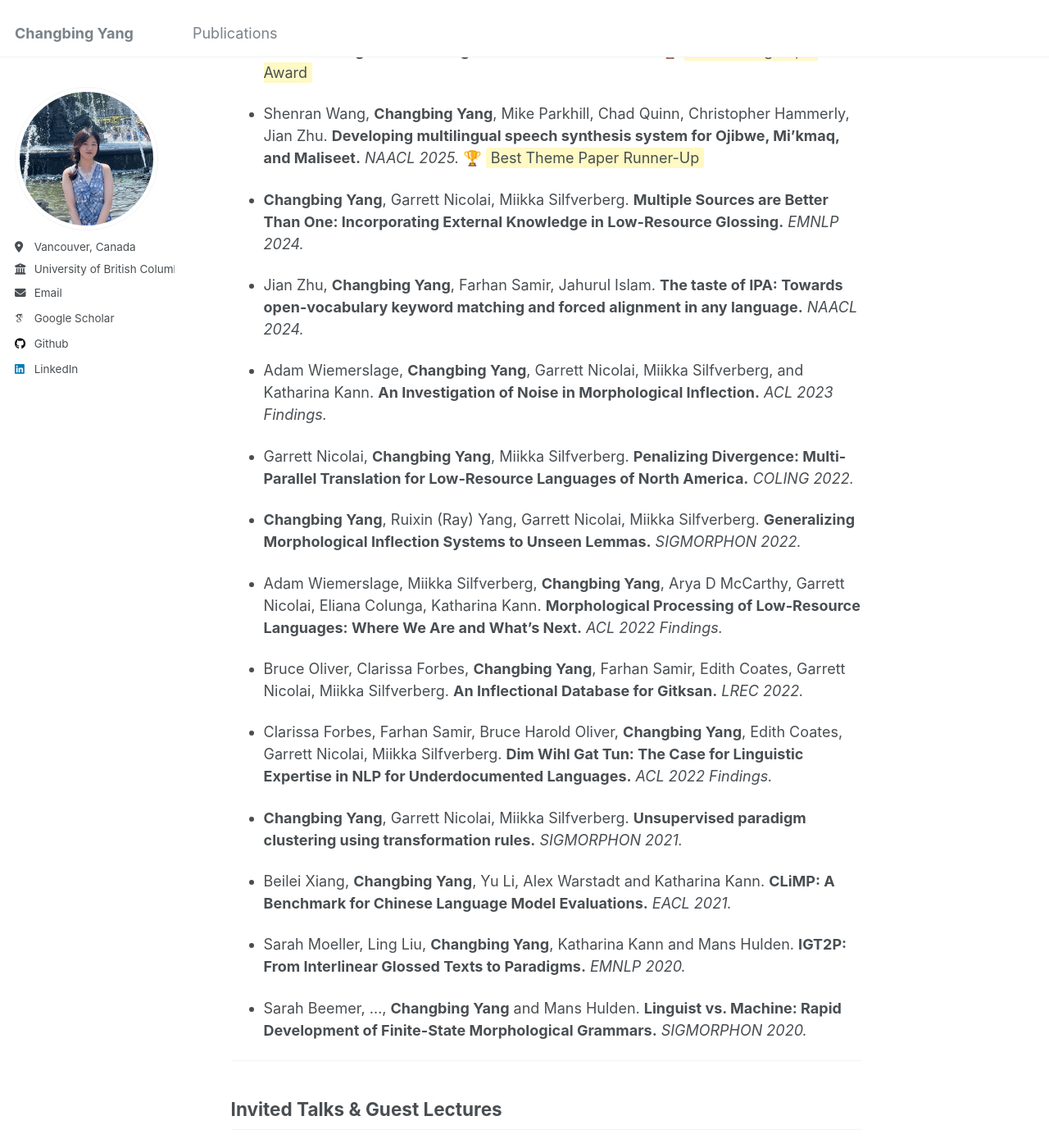
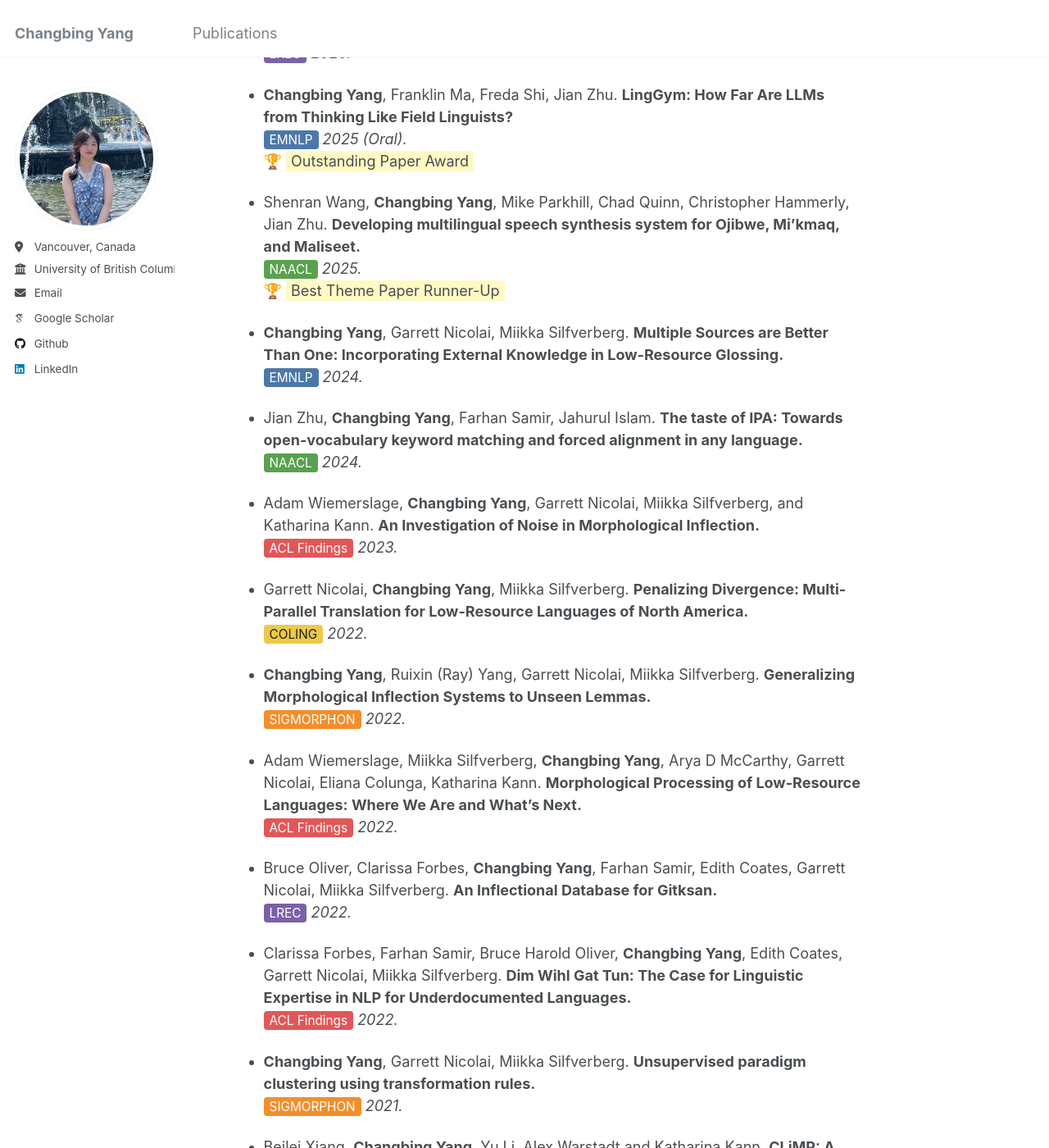
Before and after one commit to changbingY/changbingY.github.io, a Jekyll site: the page built from _pages/about.md, in a window 1280 px wide and 1400 px high, scrolled down 1090 px. Shown: the whole window at 82% size. Built offline with Jekyll 4.4.1, drawn with Linux system fonts in a browser that asks for light colours; some web fonts are replaced; part of the change alters nothing that is shown; some of the changed text lies outside the part shown.

Commit message:
Update about.md

```diff
--- a/_pages/about.md
+++ b/_pages/about.md
@@ -23,40 +23,58 @@ My research is at the intersection of linguistics and AI. My work mainly focuses
 <p style="color: red;"><strong>I am currently on the job market and actively seeking research positions in both academia and industry. Please feel free to reach out if you think there might be a good fit!</strong></p>
 
 ---
-
 ## Publications
 
-- **Changbing Yang**, Patricia Anderson, Godfred Agyapong, Sarah Moeller. **Annotation Tools for Language Documentation: A Survey of Capabilities, Gaps, and Morphological Support.** *ComputEL-9, 2026.* <span style="background-color: #fff9c4; padding: 2px 6px; border-radius: 3px;">Travel Grant</span>
+- **Changbing Yang**, Patricia Anderson, Godfred Agyapong, Sarah Moeller. **Annotation Tools for Language Documentation: A Survey of Capabilities, Gaps, and Morphological Support.**
+  <span style="background-color:#8C6D9E;color:white;padding:2px 7px;border-radius:4px;font-size:0.85em;">ComputEL</span> *2026.*
+  <span style="background-color:#fff9c4;padding:2px 6px;border-radius:3px;">Travel Grant</span>
 
-- **Changbing Yang**, Patrick Littell, Gabriel Bernier-Colborne, Yanfei Lu and Mengzhe Geng. **GlossMATE: Multi-Agent Translator Explanations for Glosses.** *LREC 2026.*
+- **Changbing Yang**, Patrick Littell, Gabriel Bernier-Colborne, Yanfei Lu and Mengzhe Geng. **GlossMATE: Multi-Agent Translator Explanations for Glosses.**
+  <span style="background-color:#7B61A8;color:white;padding:2px 7px;border-radius:4px;font-size:0.85em;">LREC</span> *2026.*
 
-- **Changbing Yang**, Franklin Ma, Freda Shi, Jian Zhu. **LingGym: How Far Are LLMs from Thinking Like Field Linguists?** *EMNLP 2025 (Oral).* 🏆 <span style="background-color: #fff9c4; padding: 2px 6px; border-radius: 3px;">Outstanding Paper Award</span>
+- **Changbing Yang**, Franklin Ma, Freda Shi, Jian Zhu. **LingGym: How Far Are LLMs from Thinking Like Field Linguists?**
+  <span style="background-color:#4C78A8;color:white;padding:2px 7px;border-radius:4px;font-size:0.85em;">EMNLP</span> *2025 (Oral).*
+  🏆 <span style="background-color:#fff9c4;padding:2px 6px;border-radius:3px;">Outstanding Paper Award</span>
 
-- Shenran Wang, **Changbing Yang**, Mike Parkhill, Chad Quinn, Christopher Hammerly, Jian Zhu. **Developing multilingual speech synthesis system for Ojibwe, Mi'kmaq, and Maliseet.** *NAACL 2025.* 🏆 <span style="background-color: #fff9c4; padding: 2px 6px; border-radius: 3px;">Best Theme Paper Runner-Up</span>
+- Shenran Wang, **Changbing Yang**, Mike Parkhill, Chad Quinn, Christopher Hammerly, Jian Zhu. **Developing multilingual speech synthesis system for Ojibwe, Mi'kmaq, and Maliseet.**
+  <span style="background-color:#59A14F;color:white;padding:2px 7px;border-radius:4px;font-size:0.85em;">NAACL</span> *2025.*
+  🏆 <span style="background-color:#fff9c4;padding:2px 6px;border-radius:3px;">Best Theme Paper Runner-Up</span>
 
-- **Changbing Yang**, Garrett Nicolai, Miikka Silfverberg. **Multiple Sources are Better Than One: Incorporating External Knowledge in Low-Resource Glossing.** *EMNLP 2024.*
+- **Changbing Yang**, Garrett Nicolai, Miikka Silfverberg. **Multiple Sources are Better Than One: Incorporating External Knowledge in Low-Resource Glossing.**
+  <span style="background-color:#4C78A8;color:white;padding:2px 7px;border-radius:4px;font-size:0.85em;">EMNLP</span> *2024.*
 
-- Jian Zhu, **Changbing Yang**, Farhan Samir, Jahurul Islam. **The taste of IPA: Towards open-vocabulary keyword matching and forced alignment in any language.** *NAACL 2024.*
+- Jian Zhu, **Changbing Yang**, Farhan Samir, Jahurul Islam. **The taste of IPA: Towards open-vocabulary keyword matching and forced alignment in any language.**
+  <span style="background-color:#59A14F;color:white;padding:2px 7px;border-radius:4px;font-size:0.85em;">NAACL</span> *2024.*
 
-- Adam Wiemerslage, **Changbing Yang**, Garrett Nicolai, Miikka Silfverberg, and Katharina Kann. **An Investigation of Noise in Morphological Inflection.** *ACL 2023 Findings.*
+- Adam Wiemerslage, **Changbing Yang**, Garrett Nicolai, Miikka Silfverberg, and Katharina Kann. **An Investigation of Noise in Morphological Inflection.**
+  <span style="background-color:#E15759;color:white;padding:2px 7px;border-radius:4px;font-size:0.85em;">ACL Findings</span> *2023.*
 
-- Garrett Nicolai, **Changbing Yang**, Miikka Silfverberg. **Penalizing Divergence: Multi-Parallel Translation for Low-Resource Languages of North America.** *COLING 2022.*
+- Garrett Nicolai, **Changbing Yang**, Miikka Silfverberg. **Penalizing Divergence: Multi-Parallel Translation for Low-Resource Languages of North America.**
+  <span style="background-color:#EDC948;color:#222;padding:2px 7px;border-radius:4px;font-size:0.85em;">COLING</span> *2022.*
 
-- **Changbing Yang**, Ruixin (Ray) Yang, Garrett Nicolai, Miikka Silfverberg. **Generalizing Morphological Inflection Systems to Unseen Lemmas.** *SIGMORPHON 2022.*
+- **Changbing Yang**, Ruixin (Ray) Yang, Garrett Nicolai, Miikka Silfverberg. **Generalizing Morphological Inflection Systems to Unseen Lemmas.**
+  <span style="background-color:#F28E2B;color:white;padding:2px 7px;border-radius:4px;font-size:0.85em;">SIGMORPHON</span> *2022.*
 
-- Adam Wiemerslage, Miikka Silfverberg, **Changbing Yang**, Arya D McCarthy, Garrett Nicolai, Eliana Colunga, Katharina Kann. **Morphological Processing of Low-Resource Languages: Where We Are and What's Next.** *ACL 2022 Findings.*
+- Adam Wiemerslage, Miikka Silfverberg, **Changbing Yang**, Arya D McCarthy, Garrett Nicolai, Eliana Colunga, Katharina Kann. **Morphological Processing of Low-Resource Languages: Where We Are and What's Next.**
+  <span style="background-color:#E15759;color:white;padding:2px 7px;border-radius:4px;font-size:0.85em;">ACL Findings</span> *2022.*
 
-- Bruce Oliver, Clarissa Forbes, **Changbing Yang**, Farhan Samir, Edith Coates, Garrett Nicolai, Miikka Silfverberg. **An Inflectional Database for Gitksan.** *LREC 2022.*
+- Bruce Oliver, Clarissa Forbes, **Changbing Yang**, Farhan Samir, Edith Coates, Garrett Nicolai, Miikka Silfverberg. **An Inflectional Database for Gitksan.**
+  <span style="background-color:#7B61A8;color:white;padding:2px 7px;border-radius:4px;font-size:0.85em;">LREC</span> *2022.*
 
-- Clarissa Forbes, Farhan Samir, Bruce Harold Oliver, **Changbing Yang**, Edith Coates, Garrett Nicolai, Miikka Silfverberg. **Dim Wihl Gat Tun: The Case for Linguistic Expertise in NLP for Underdocumented Languages.** *ACL 2022 Findings.*
+- Clarissa Forbes, Farhan Samir, Bruce Harold Oliver, **Changbing Yang**, Edith Coates, Garrett Nicolai, Miikka Silfverberg. **Dim Wihl Gat Tun: The Case for Linguistic Expertise in NLP for Underdocumented Languages.**
+  <span style="background-color:#E15759;color:white;padding:2px 7px;border-radius:4px;font-size:0.85em;">ACL Findings</span> *2022.*
 
-- **Changbing Yang**, Garrett Nicolai, Miikka Silfverberg. **Unsupervised paradigm clustering using transformation rules.** *SIGMORPHON 2021.*
+- **Changbing Yang**, Garrett Nicolai, Miikka Silfverberg. **Unsupervised paradigm clustering using transformation rules.**
+  <span style="background-color:#F28E2B;color:white;padding:2px 7px;border-radius:4px;font-size:0.85em;">SIGMORPHON</span> *2021.*
 
-- Beilei Xiang, **Changbing Yang**, Yu Li, Alex Warstadt and Katharina Kann. **CLiMP: A Benchmark for Chinese Language Model Evaluations.** *EACL 2021.*
+- Beilei Xiang, **Changbing Yang**, Yu Li, Alex Warstadt and Katharina Kann. **CLiMP: A Benchmark for Chinese Language Model Evaluations.**
+  <span style="background-color:#76B7B2;color:white;padding:2px 7px;border-radius:4px;font-size:0.85em;">EACL</span> *2021.*
 
-- Sarah Moeller, Ling Liu, **Changbing Yang**, Katharina Kann and Mans Hulden. **IGT2P: From Interlinear Glossed Texts to Paradigms.** *EMNLP 2020.*
+- Sarah Moeller, Ling Liu, **Changbing Yang**, Katharina Kann and Mans Hulden. **IGT2P: From Interlinear Glossed Texts to Paradigms.**
+  <span style="background-color:#4C78A8;color:white;padding:2px 7px;border-radius:4px;font-size:0.85em;">EMNLP</span> *2020.*
 
-- Sarah Beemer, ..., **Changbing Yang** and Mans Hulden. **Linguist vs. Machine: Rapid Development of Finite-State Morphological Grammars.** *SIGMORPHON 2020.*
+- Sarah Beemer, ..., **Changbing Yang** and Mans Hulden. **Linguist vs. Machine: Rapid Development of Finite-State Morphological Grammars.**
+  <span style="background-color:#F28E2B;color:white;padding:2px 7px;border-radius:4px;font-size:0.85em;">SIGMORPHON</span> *2020.*
 
 ---
 
```
